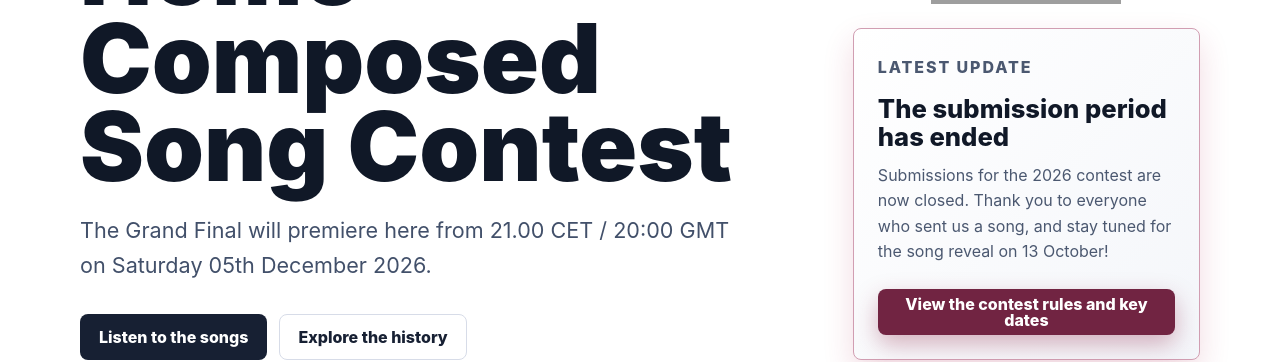
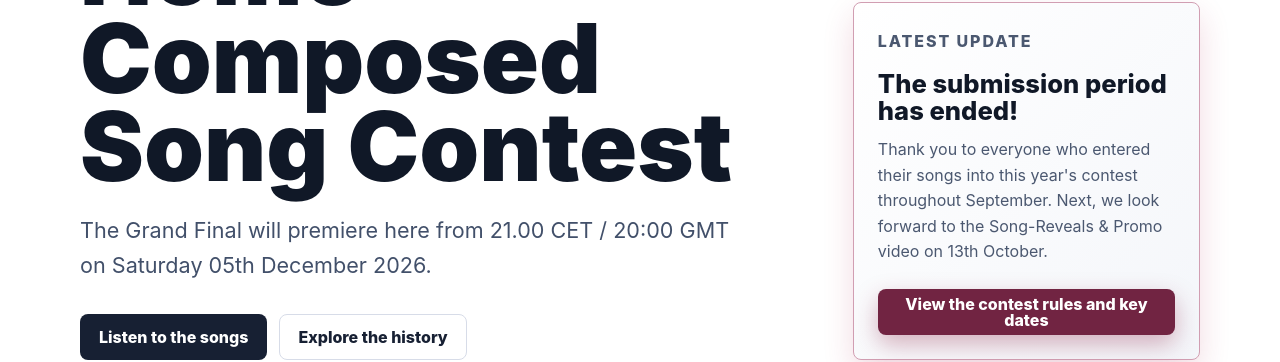
Before and after one commit to Harveyj7/home-composed, an Angular app: page / in a window 1280 px wide. Shown: the part 353-715 px from the top of the page. Built offline with nearby package versions, Linux system fonts and the light colour scheme; grey boxes are pictures that could not be loaded.

Commit message:
wording update

```diff
--- a/src/app/components/home/home.html
+++ b/src/app/components/home/home.html
@@ -23,10 +23,10 @@
 
       <article class="feature-copy feature-copy--hero feature-copy--flashing">
         <p class="eyebrow">Latest update</p>
-        <h2>The submission period has ended</h2>
+        <h2>The submission period has ended!</h2>
         <p>
-          Submissions for the 2026 contest are now closed. Thank you to everyone who sent us a
-          song, and stay tuned for the song reveal on 13 October!
+          Thank you to everyone who entered their songs into this year's contest throughout September.
+          Next, we look forward to the Song-Reveals & Promo video on 13th October.
         </p>
         <a class="button button--primary feature-copy__action" routerLink="/rules">
           View the contest rules and key dates
```
